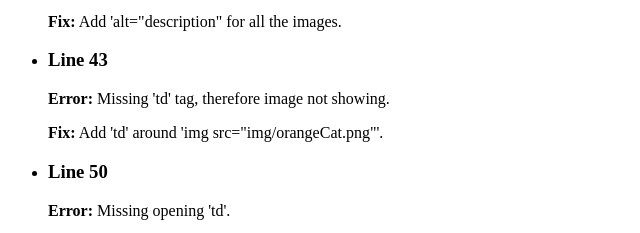
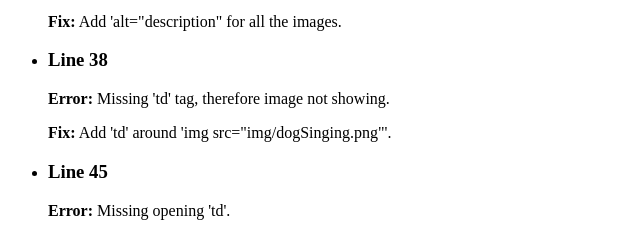
Before and after one commit to sophietluu/github.io, a plain HTML site: page html-midterm/page5.html in a window 1280 px wide. Shown: the part 2365-2598 px from the top of the page, 0-640 px from the left. Drawn offline with Linux system fonts and the light colour scheme.

Commit message:
Midterm changes

```diff
--- a/html-midterm/page5.html
+++ b/html-midterm/page5.html
@@ -127,12 +127,12 @@
             <p><b>Fix:</b> Add 'alt="description" for all the images.</p>
         </li>
         <li>
-            <h3>Line 43</h3>
+            <h3>Line 38</h3>
             <p><b>Error:</b> Missing 'td' tag, therefore image not showing.</p>
-            <p><b>Fix:</b> Add 'td' around 'img src="img/orangeCat.png"'.</p>
+            <p><b>Fix:</b> Add 'td' around 'img src="img/dogSinging.png"'.</p>
         </li>
         <li>
-            <h3>Line 50</h3>
+            <h3>Line 45</h3>
             <p><b>Error:</b> Missing opening 'td'.</p>
             <p><b>Fix:</b> Add 'td' before 'img src="img/orangeCat.png"'.</p>
         </li>
```
Also changed, not shown: html-midterm/page4.html (+1 -1 lines).
